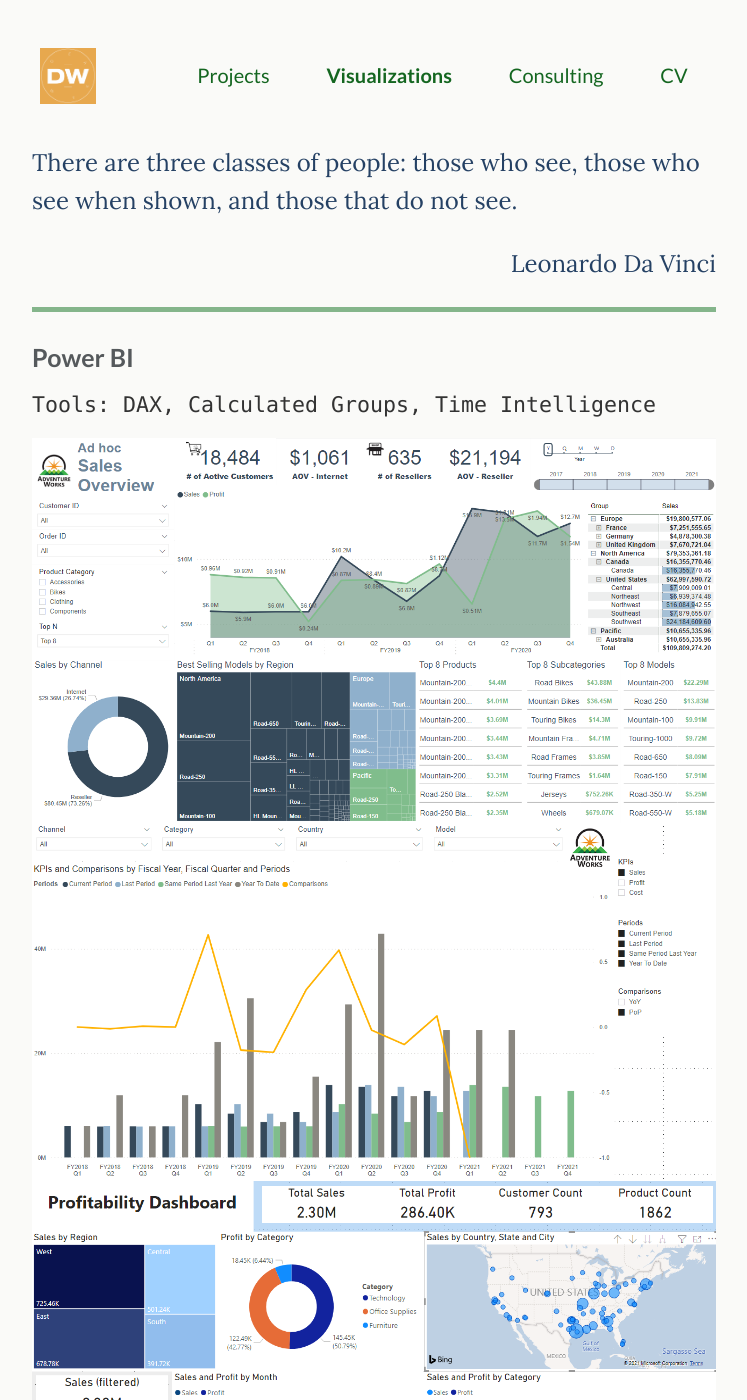
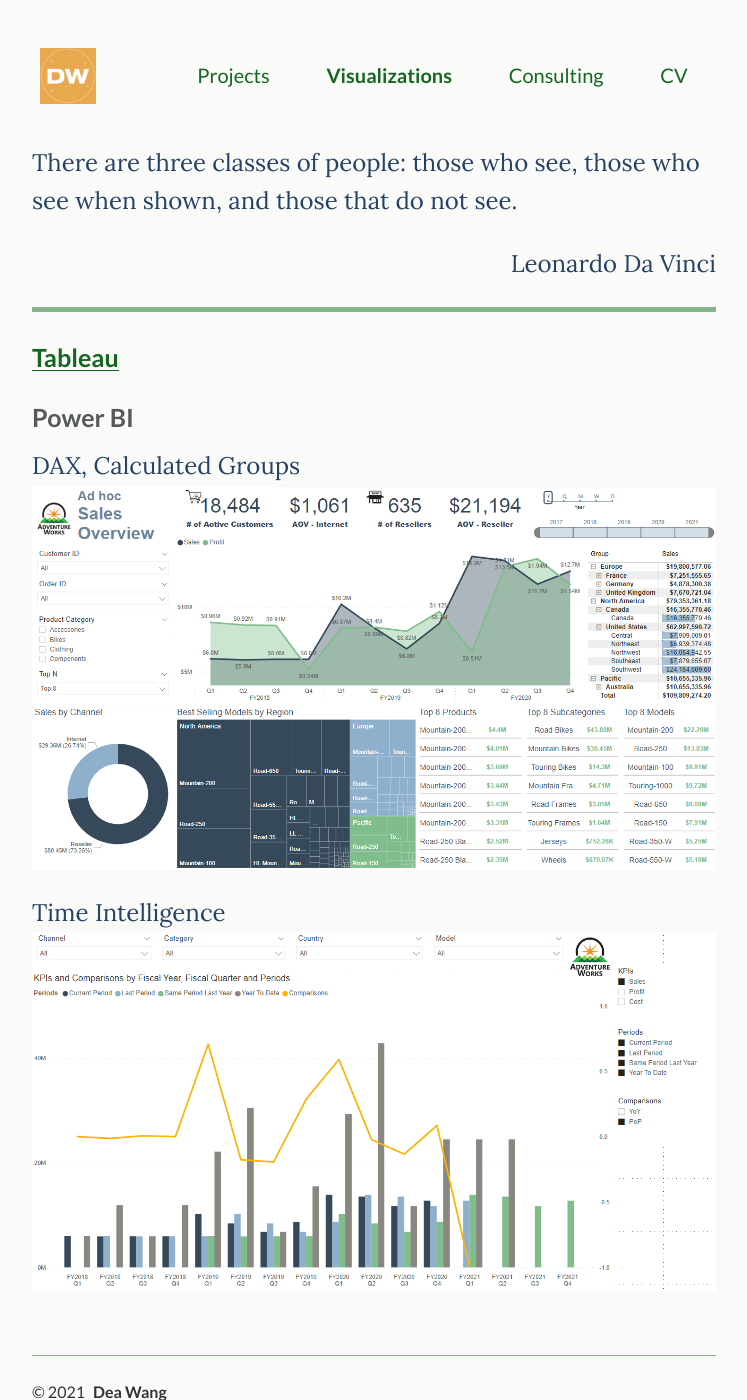
Before and after one commit to deawyk/deawyk.github.io, a Jekyll site: the page built from _pages/visualization.md, in a window 1280 px wide and 1400 px high. Shown: the whole window, without its empty margins (266-1013 px from the left). Built offline with Jekyll 4.4.1, drawn with Linux system fonts in a browser that asks for light colours.

Commit message:
Update visualization.md

```diff
--- a/_pages/visualization.md
+++ b/_pages/visualization.md
@@ -20,19 +20,11 @@
 
 
 ---
+### [Tableau](https://public.tableau.com/profile/dea.wang#!/)
 
 ### Power BI
-    Tools: DAX, Calculated Groups, Time Intelligence
+DAX, Calculated Groups
+<img src="{{ site.baseurl }}/assets/img/git.bi1.png">
 
-<img src="{{ site.baseurl }}/assets/img/git.bi1.png">
+Time Intelligence
 <img src="{{ site.baseurl }}/assets/img/git.bi2.png">
-<img src="{{ site.baseurl }}/assets/img/git.viz1.png">
-<img src="{{ site.baseurl }}/assets/img/git.viz1_1.png">
-<img src="{{ site.baseurl }}/assets/img/git.viz2.png">
-
-
-### [Tableau](https://public.tableau.com/profile/dea.wang#!/)
-
-### Excel
-<img src="{{ site.baseurl }}/assets/img/git.vizexcel2.png">
-<img src="{{ site.baseurl }}/assets/img/git.vizexcel1.png">
```
